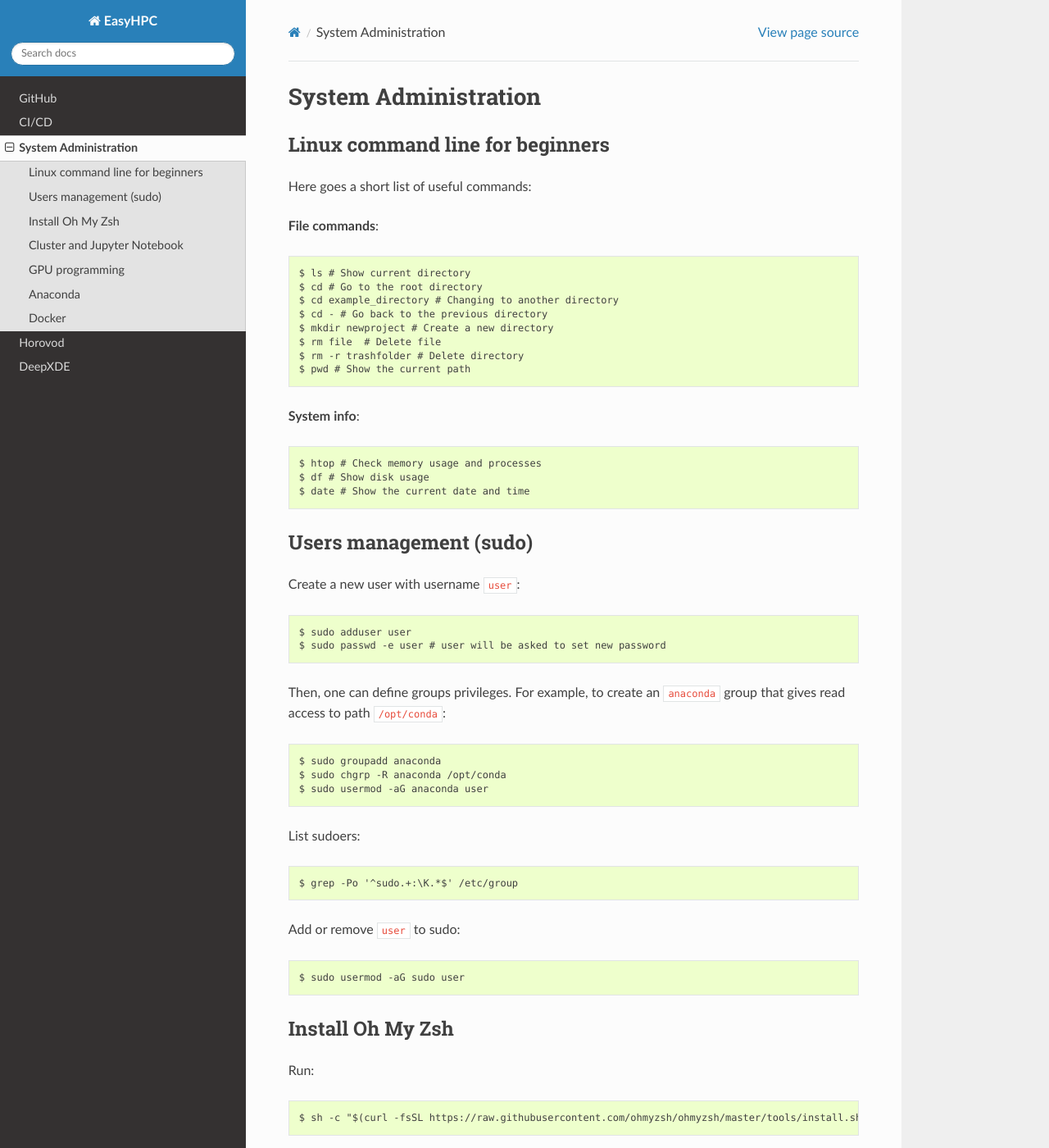
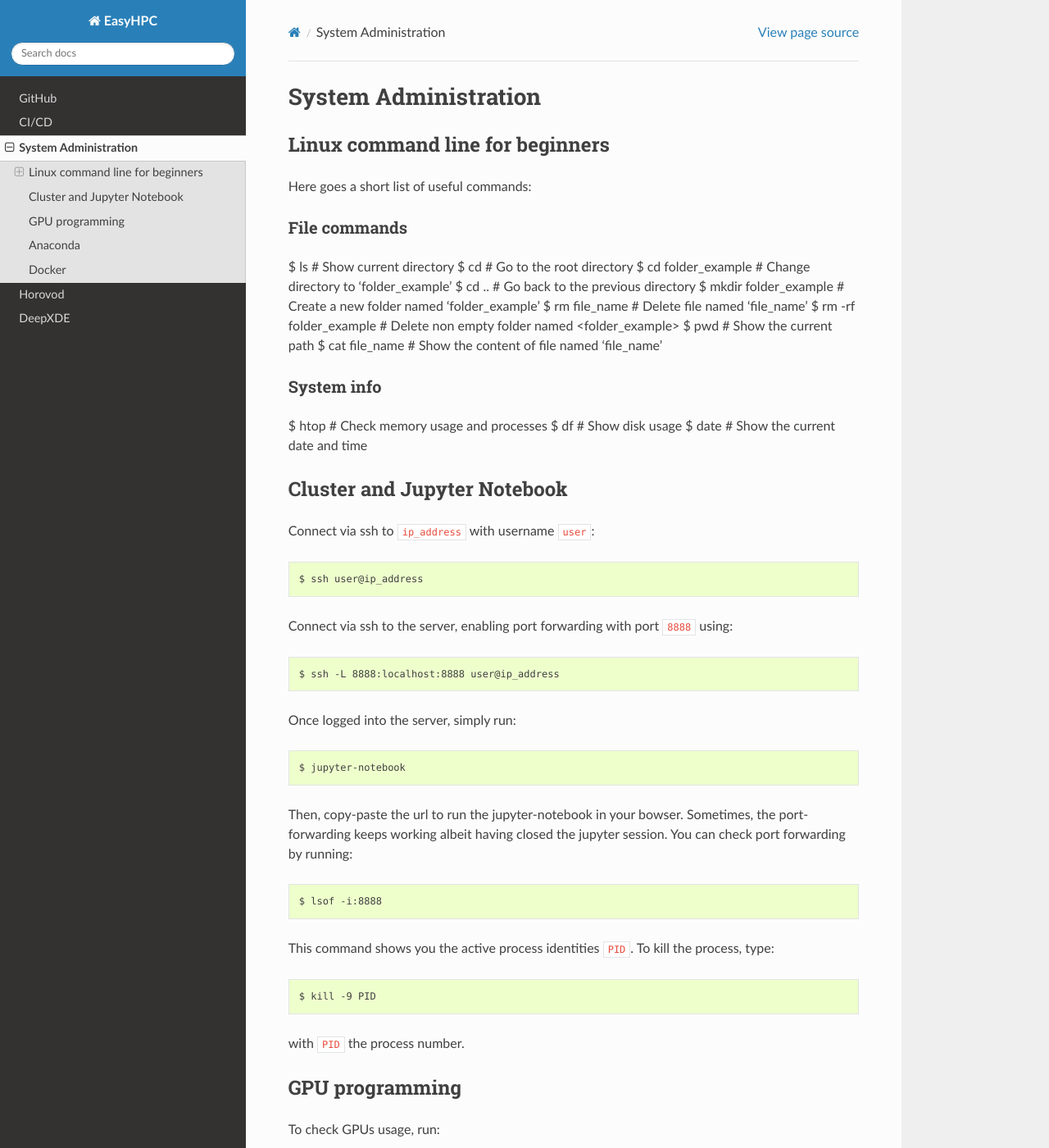
Before and after one commit to pescap/EasyHPC, a Sphinx documentation site: the page built from docs/source/sysadmin.rst, in a window 1280 px wide and 1400 px high. Shown: the whole window at 82% size. Built offline with Sphinx 7.4.7 and the Read the Docs theme 2.0.0, drawn with Linux system fonts in a browser that asks for light colours; some of the changed text lies outside the part shown.

Commit message:
Re factoring syntax

```diff
--- a/docs/source/sysadmin.rst
+++ b/docs/source/sysadmin.rst
@@ -6,88 +6,48 @@
 
 Here goes a short list of useful commands:
 
-**File commands**::
-
+File commands
+*******************
 
 $ ls # Show current directory
 $ cd # Go to the root directory
-$ cd example_directory # Changing to another directory
-$ cd - # Go back to the previous directory
-$ mkdir newproject # Create a new directory
-$ rm file  # Delete file
-$ rm -r trashfolder # Delete directory
+$ cd folder_example # Change directory to 'folder_example'
+$ cd .. # Go back to the previous directory
+$ mkdir folder_example # Create a new folder named 'folder_example'
+$ rm file_name  # Delete file named 'file_name'
+$ rm -rf folder_example # Delete non empty folder named <folder_example>
 $ pwd # Show the current path
+$ cat file_name # Show the content of file named 'file_name'
 
-**System info**::
-
+System info
+*****************
 
 $ htop # Check memory usage and processes
 $ df # Show disk usage
 $ date # Show the current date and time
-
-Users management (sudo)
------------------------
-
-Create a new user with username ``user``::
-
-$ sudo adduser user
-$ sudo passwd -e user # user will be asked to set new password
-
-Then, one can define groups privileges. For example, to create an ``anaconda`` group that gives read access to path ``/opt/conda``::
-
-$ sudo groupadd anaconda
-$ sudo chgrp -R anaconda /opt/conda
-$ sudo usermod -aG anaconda user
-
-List sudoers: ::
-
-$ grep -Po '^sudo.+:\K.*$' /etc/group
-
-Add or remove ``user`` to sudo::
-
-$ sudo usermod -aG sudo user
-
-
-
-Install Oh My Zsh
------------------
-
-Run: ::
-
- $ sh -c "$(curl -fsSL https://raw.githubusercontent.com/ohmyzsh/ohmyzsh/master/tools/install.sh)"
-
-Assuming that the global ``conda`` is at ``/opt/conda/``, you can add it to `PATH` by adding: ::
-
- $ export PATH=/opt/conda/bin:$PATH
-
-to your ``home/user/.zshrc`` file.
-Accordingly, if you use bash, edit the ``home/user/.bashrc`` file.
-
-Close and re-open your current sheel and run::
- $ conda init zsh
 
 Cluster and Jupyter Notebook
 ----------------------------
 
 Connect via ssh to ``ip_address`` with username ``user``: ::
 
- $ ssh user@ip_address
+    $ ssh user@ip_address
 
-Connect via ssh to the server, enabling port forwarding with port ``8888`` using::
+Connect via ssh to the server, enabling port forwarding with port ``8888`` using: ::
 
-$ ssh -L 8888:localhost:8888 user@ip_address
+    $ ssh -L 8888:localhost:8888 user@ip_address
 
-Once logged into the server, simply run::
+Once logged into the server, simply run: ::
 
-$ jupyter-notebook
+    $ jupyter-notebook
 
 Then, copy-paste the url to run the jupyter-notebook in your bowser. Sometimes, the port-forwarding keeps working albeit having closed the jupyter session. You can check port forwarding by running::
 
-$ lsof -i:8888
+    $ lsof -i:8888
 
 This command shows you the active process identities ``PID``. To kill the process, type::
 
-$ kill -9 PID
+    $ kill -9 PID
 
 with ``PID`` the process number.
 
@@ -96,15 +56,15 @@
 
 To check GPUs usage, run::
 
-$ nvidia-smi
+    $ nvidia-smi
 
 Available GPUs are defined with global variable ``CUDA_VISIBLE_DEVICES``. To run a script ``my_program`` with specific GPUs (e,g, ``0,2``), run::
 
-$ CUDA_VISIBLE_DEVICES="0,2" my_program
+    $ CUDA_VISIBLE_DEVICES="0,2" my_program
 
 Example in CPU mode (no visible GPUs), to run a python script called ``dl.py``::
 
-$ CUDA_VISIBLE_DEVICES="" python dl.py
+    $ CUDA_VISIBLE_DEVICES="" python dl.py
 
 Anaconda
 --------
```
